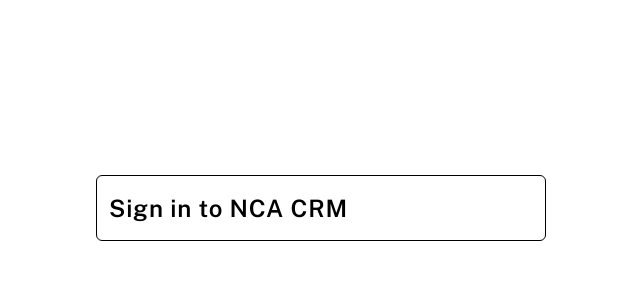
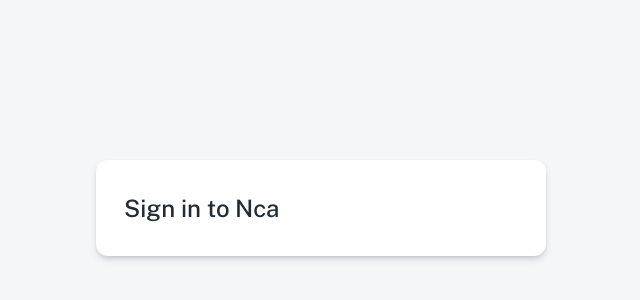
Before and after one commit to kunal2902/rent-buddy-admin, a Next.js app: page /login in a window 1280 px wide. Shown: the part 192-492 px from the top of the page, without its empty margins (319-959 px from the left). Built offline with nearby package versions, Linux system fonts and the light colour scheme.

Commit message:
feat: :sparkles: add login container

```diff
--- a/app/login/page.tsx
+++ b/app/login/page.tsx
@@ -2,7 +2,7 @@
 
 const LoginPage = () => {
 	return (
-		<div className="w-full min-h-screen flex bg-white flex-col items-center justify-center text-black font-public-sans tracking-wider">
+		<div className="w-full min-h-screen flex bg-light-background-natural flex-col items-center justify-center font-public-sans">
 			<LoginContainer />
 		</div>
 	);
--- a/components/login-page/login-container/login-container.tsx
+++ b/components/login-page/login-container/login-container.tsx
@@ -2,8 +2,10 @@
 
 const LoginContainer = () => {
 	return (
-		<div className="w-full sm:max-w-[450px] flex flex-col border border-black rounded-md px-3 py-4">
-			<h1 className="text-2xl font-semibold">Sign in to NCA CRM</h1>
+		<div className="w-full sm:max-w-[450px] flex flex-col bg-light-background-paper rounded-xl px-7 py-8 shadow-md shadow-grey-500/40">
+			<h1 className="text-2xl font-medium text-light-primary-text">
+				Sign in to Nca
+			</h1>
 		</div>
 	);
 };
```
